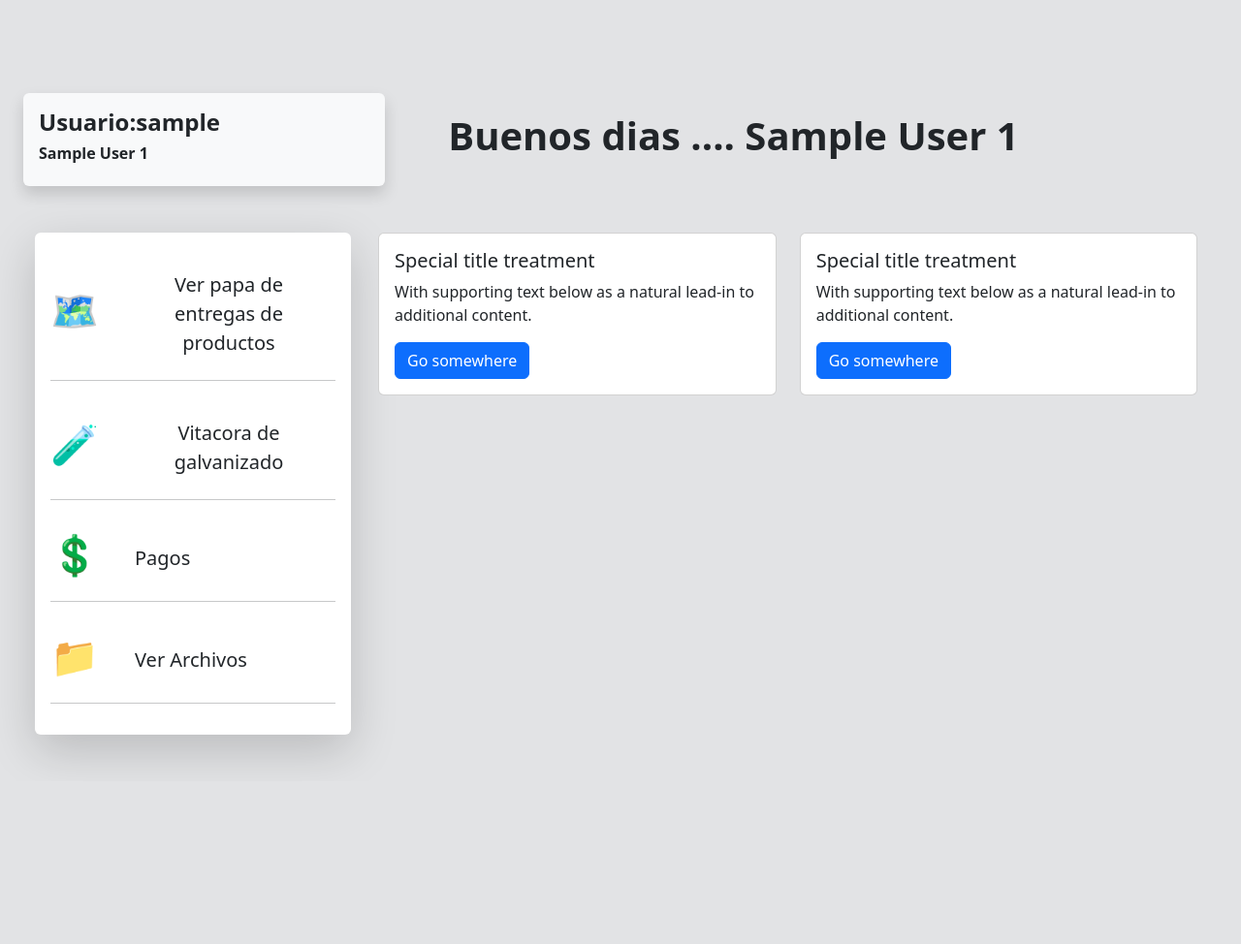
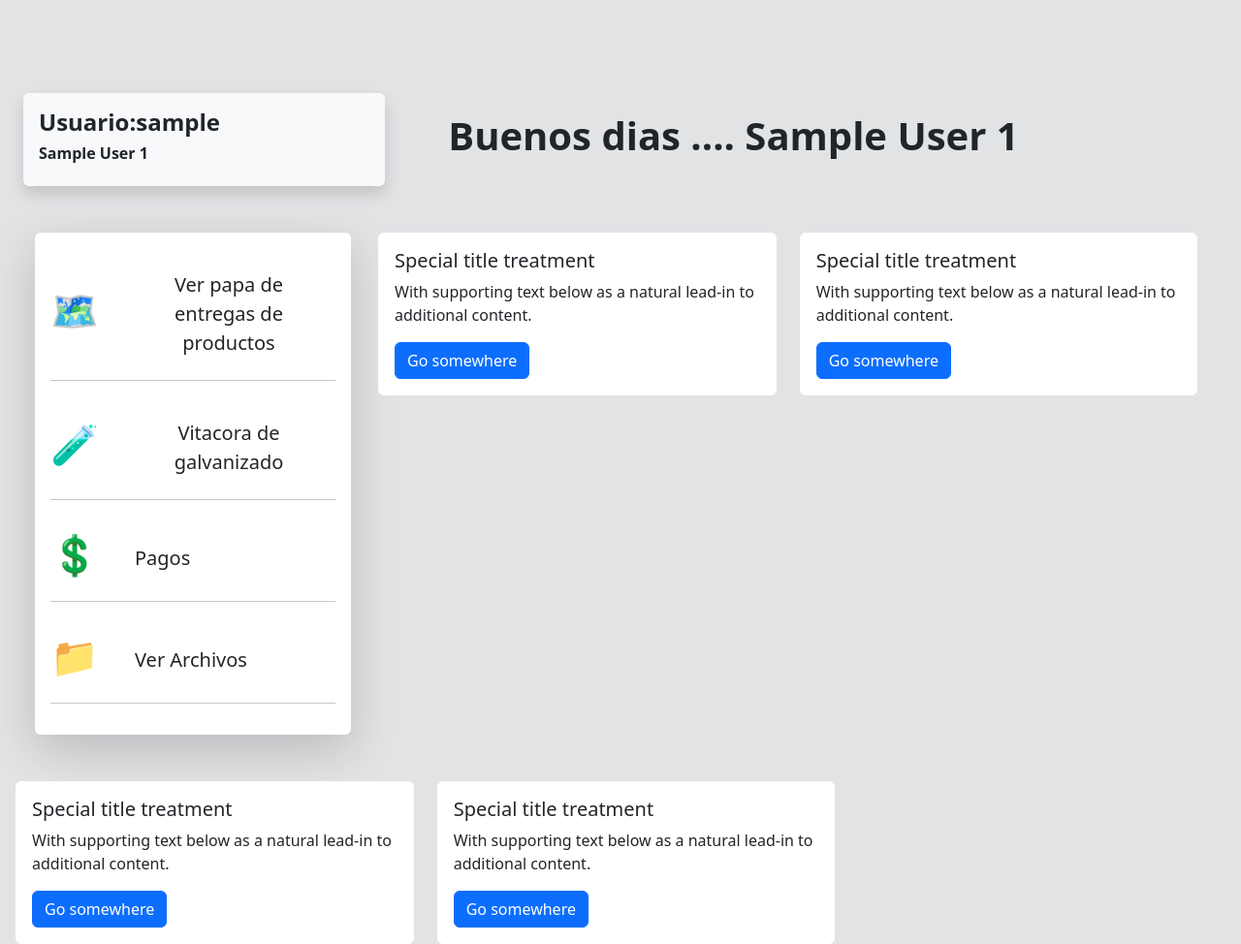
Before and after one commit to CarlosArce-tes/TMO-Area-Logistica, a Flask app: page /inicio_usuario in a window 1280 px wide. Shown: the part 86-1060 px from the top of the page at 97% size. Before the commit the page ends 872 px from the top, so only its background shows below. Run offline with Flask 3, Linux system fonts and the light colour scheme; the visitor is signed in with stand-in values (Sample User, id 1); some libraries are stand-ins or nearby versions.

```diff
--- a/app.py
+++ b/app.py
@@ -15,7 +15,10 @@ Troquelados Modulares S.A de C.V, San Miguel de La Victoria, Estado de Mexico, M
 ---------------------------------------------------------------------------------------------------------------------------
 '''
 
-
+'''
+Implementacion de lectura de documentos
+Lectura de PDF
+'''
 
 import csv
 import os
@@ -67,7 +70,7 @@ def close_db_connection(conn, cursor):
     conn.close()
 
 # Ruta principal
-@app.route('/index')
+@app.route('/')
 def index():
     #Creacion de objetos para la conexion a la base de datos en esta tura
     conn = get_db_connection()
@@ -198,18 +201,29 @@ def agregarPago():
                 cursor.execute('INSERT INTO Pagos (NombreArchivo, Estatus) VALUES (%s, %s)', (nombre_archivo, estadoint))
                 conn.commit()  # Guardar los cambios en la base de datos
                 flash('El pago se agregó correctamente.', 'success')
+                return redirect('pagos')
         close_db_connection(conn, cursor)
+
     else:
         return redirect(url_for('login'))
     return render_template('agregarPago.html' )
 #Ruta de visualizacion de archivos
+'''
+Implementacion de la visualizacion de archivos, como las facturas de pagos
+Posteriormente, se integrara para que estos archivos, se almacenen y se envien por correo a su respectiva area
+'''
 @app.route('/verarchivos', methods=['GET', 'POST'])
 def verarchivos():
     static_dir = 'static'
     files = os.listdir(static_dir)
     return render_template('verarchivos.html', files=files, static_dir=static_dir)
 
-
+'''
+Implementacion de eliminacion de archivos en caso de ser necesarios, estos documentos
+seran administrados por planeacion y logistica y el area de contabilidad contara con
+una copia que sera enviada por correo a dicha area, asi teniendo un respaldo de dichos
+documentos para poder ser consultados y sin perdida de informacion.
+'''
 
 @app.route('/eliminar_archivo/<filename>', methods=['GET', 'POST'])
 def eliminar_archivo(filename):
@@ -219,7 +233,8 @@ def eliminar_archivo(filename):
         os.remove(file_path)
     return redirect(url_for('verarchivos'))
 
-#hola mundo
+
+
 '''
 Cierre de sesion
 
--- a/templates/inicio.html
+++ b/templates/inicio.html
@@ -39,7 +39,7 @@
         <hr>
     </div>
     <div class="col-sm-4 mb-3 mb-sm-0 ms-3">
-        <div class="card">
+        <div class="card border-white">
             <div class="card-body">
                 <h5 class="card-title">Special title treatment</h5>
                 <p class="card-text">With supporting text below as a natural lead-in to additional content.</p>
@@ -48,7 +48,25 @@
         </div>
     </div>
     <div class="col-sm-4">
-        <div class="card">
+        <div class="card border-white">
+            <div class="card-body">
+                <h5 class="card-title">Special title treatment</h5>
+                <p class="card-text">With supporting text below as a natural lead-in to additional content.</p>
+                <a href="#" class="btn btn-primary">Go somewhere</a>
+            </div>
+        </div>
+    </div>
+    <div class="col-sm-4 mb-3 mb-sm-0 ms-3">
+        <div class="card border-white">
+            <div class="card-body">
+                <h5 class="card-title">Special title treatment</h5>
+                <p class="card-text">With supporting text below as a natural lead-in to additional content.</p>
+                <a href="#" class="btn btn-primary">Go somewhere</a>
+            </div>
+        </div>
+    </div>
+    <div class="col-sm-4">
+        <div class="card border-white">
             <div class="card-body">
                 <h5 class="card-title">Special title treatment</h5>
                 <p class="card-text">With supporting text below as a natural lead-in to additional content.</p>
--- a/templates/login.html
+++ b/templates/login.html
@@ -11,7 +11,7 @@
 
 <body>
     <nav class="navbar bg-warning fixed-top">
-        <a class="ms-5 navbar-brand fw-bold fs-2"></a>
+        <a class="ms-5 navbar-brand fw-bold fs-2">TMO de México</a>
     </nav>
     <div class="container d-flex align-items-center justify-content-center" style="height: 100vh;">
         <div class="col-5 col-xsm-8">
```
Also changed, not shown: static/vista.html (added, +23 -0 lines), templates/index.html (+28 -2 lines), templates/pagos.html (+7 -6 lines), static/Soldadura_1.jpg (added), static/Soldadura_4.jpg (added), static/racks.jpg (added), 2 other files.
